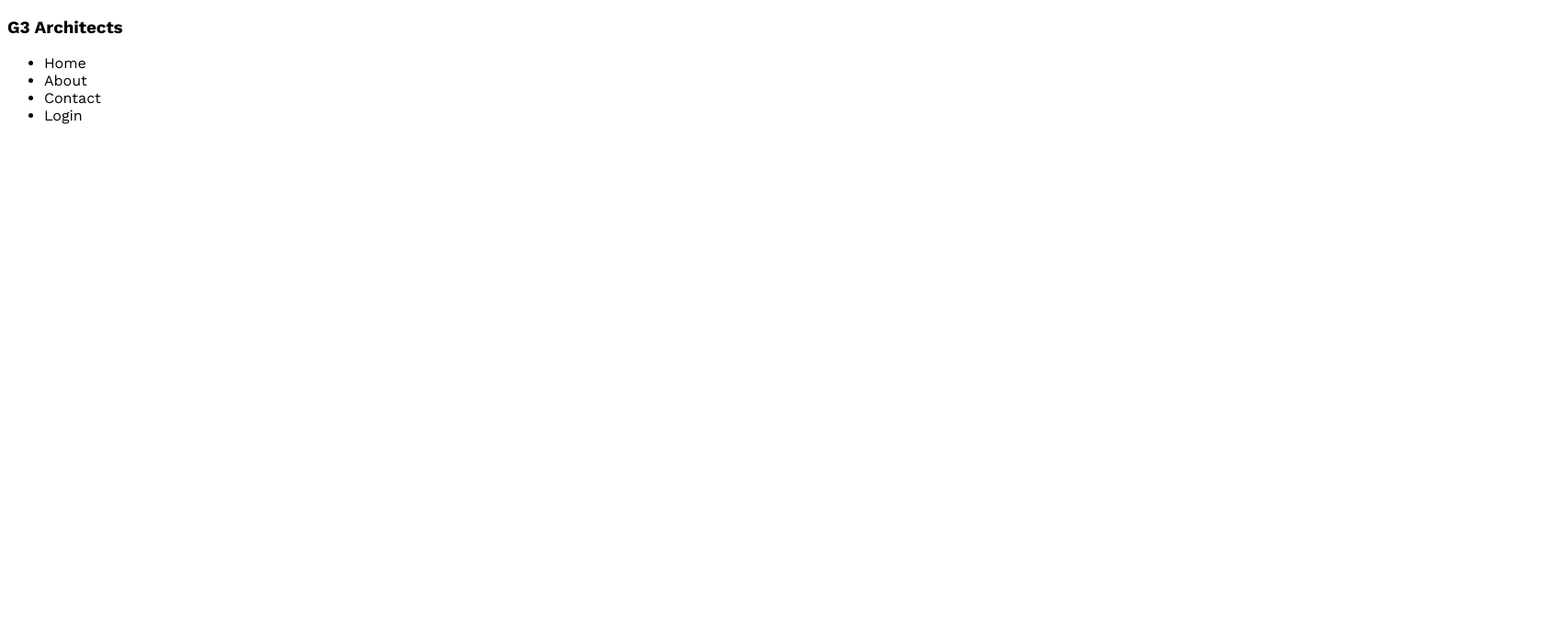
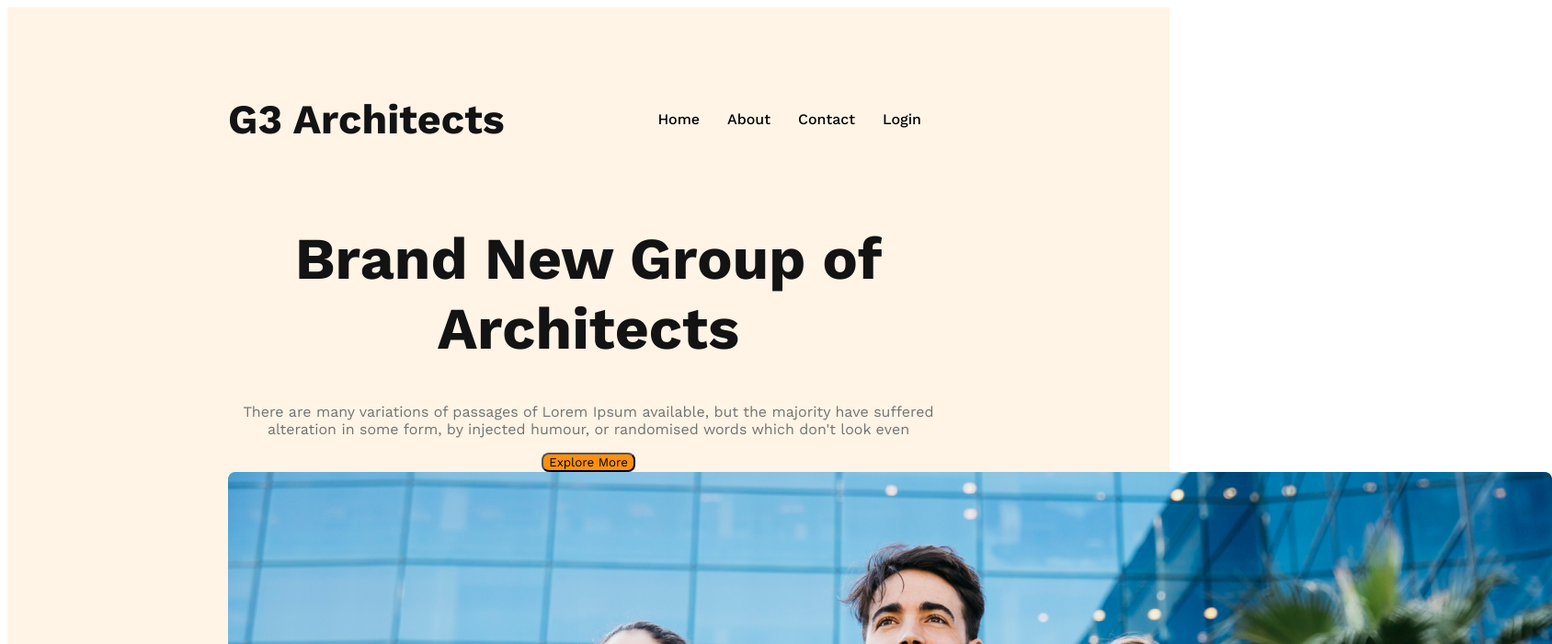
Before and after one commit to younusFoysal/architects, a plain HTML site: page index.html in a window 1280 px wide. Shown: the top 700 px of the page at 92% size, 1688 px wide, since content can reach past the window. Drawn offline with nearby package versions, Linux system fonts and the light colour scheme.

Commit message:
banner content added

```diff
--- a/index.html
+++ b/index.html
@@ -11,7 +11,7 @@
 <body>
     <header>
         <nav>
-            <h3>G3 Architects</h3>
+            <h3 class="nav-title">G3 Architects</h3>
             <ul>
                 <li>Home</li>
                 <li>About</li>
@@ -19,6 +19,19 @@
                 <li>Login</li>
             </ul>
         </nav>
+
+        <div class="banner">
+            <div class="banner-content">
+                <h1 class="banner-title">
+                    Brand New Group of Architects
+                </h1>
+                <p class="banner-description">
+                    There are many variations of passages of Lorem Ipsum available, but the majority have suffered alteration in some form, by injected humour, or randomised words which don't look even
+                </p>
+                <button class="btn-primary">Explore More</button>
+            </div>
+            <img src="images/banner.png" alt="banner">
+        </div>
     </header>
 
     <main>
--- a/styles/architect.css
+++ b/styles/architect.css
@@ -1,3 +1,62 @@
+
+/*Shared Styles*/
 *{
     font-family: 'Work Sans', sans-serif;
 }
+
+.btn-primary{
+    border-radius: 8px;
+    background: #FF900E;
+}
+
+/* Header Styles */
+header{
+    background: rgba(255, 144, 14, 0.10);
+    padding: 50px 240px;
+}
+nav{
+    display: flex;
+    justify-content: space-between;
+    align-items: center;
+}
+
+nav > ul {
+    display: flex;
+}
+
+nav li{
+    list-style: none;
+    margin-right: 30px;
+    font-weight: 500;
+    font-size: 1rem;
+}
+
+nav li a {
+    text-decoration: none;
+    color: #424242;
+}
+
+.nav-title{
+    color: #131313;
+    text-align: center;
+    font-size: 2.8rem;
+    font-style: normal;
+    font-weight: 700;
+    line-height: normal;
+}
+
+/*Banner Styles*/
+.banner-content{
+    max-width: 800px;
+    text-align: center;
+    margin: 0 auto;
+}
+.banner-title{
+    font-size: 4rem;
+    font-weight: 700;
+    color: #131313;
+}
+.banner-description{
+    color: #727272;
+    /*font-size: 1rem;*/
+}
```
